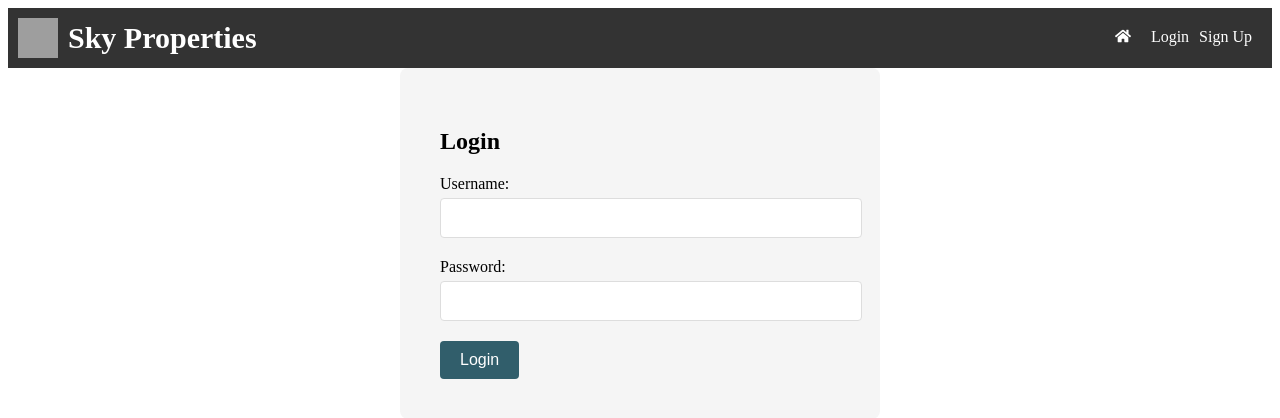
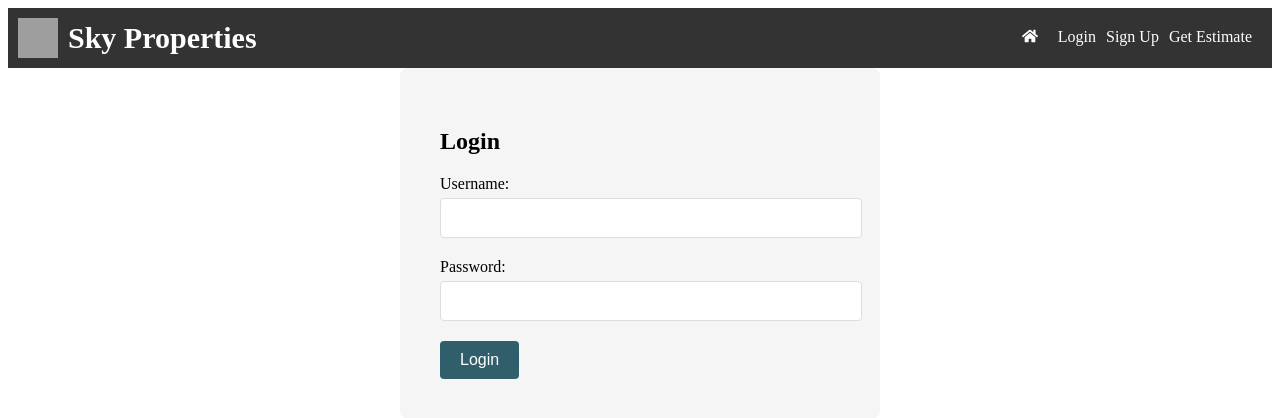
Before and after one commit to Vkerubo/SkyProperties, a React (Create React App) app: page /login in a window 1280 px wide. Shown: the top 418 px of the page. Built offline with nearby package versions, Linux system fonts and the light colour scheme; no server answers; grey boxes are pictures that could not be loaded; the HTML template or start-up script is replaced by a standard one.

Commit message:
add get estimate route

```diff
--- a/src/App.js
+++ b/src/App.js
@@ -9,7 +9,7 @@ import LandingHome from "./components/LandingHome";
 import Seller from "./components/Seller";
 import { Buyer } from "./components/Buyer";
 import { Redirect } from "react-router-dom/cjs/react-router-dom.min";
-
+import EstimatePropertyPage from "./components/EstimatePropertyPage";
 
 function App() {
   const [user, setUser] = useState(null);
@@ -34,6 +34,7 @@ function App() {
           <Route path="/login">
             <LoginPage setUser={setUser} />
           </Route>
+          <Route path="/estimate" component={EstimatePropertyPage} />
           <Route path="/">
             <LandingHome />
           </Route>
--- a/src/components/Navbar.js
+++ b/src/components/Navbar.js
@@ -1,7 +1,7 @@
 import { useRef } from "react";
 import { FaHome } from "react-icons/fa";
 import styled from "styled-components";
-
+import { Link } from "react-router-dom";
 
 const Header = styled.header`
   background-color: #333;
@@ -32,7 +32,7 @@ const Nav = styled.nav`
   display: flex;
 `;
 
-const HomeLink = styled.a`
+const HomeLink = styled(Link)`
   color: #fff;
   text-decoration: none;
   margin-right: 20px;
@@ -44,7 +44,7 @@ const HomeLink = styled.a`
   }
 `;
 
-const OtherLink = styled.a`
+const OtherLink = styled(Link)`
   color: #fff;
   text-decoration: none;
   margin-right: 10px;
@@ -69,11 +69,12 @@ function Navbar() {
         <Title>Sky Properties</Title>
       </LogoContainer>
       <Nav ref={navRef}>
-        <HomeLink href="/">
+        <HomeLink to="/">
           <FaHome />
         </HomeLink>
-        <OtherLink href="/login">Login</OtherLink>
-        <OtherLink href="/signup">Sign Up</OtherLink>
+        <OtherLink to="/login">Login</OtherLink>
+        <OtherLink to="/signup">Sign Up</OtherLink>
+        <OtherLink to="/estimate">Get Estimate</OtherLink>
       </Nav>
     </Header>
   );
```
